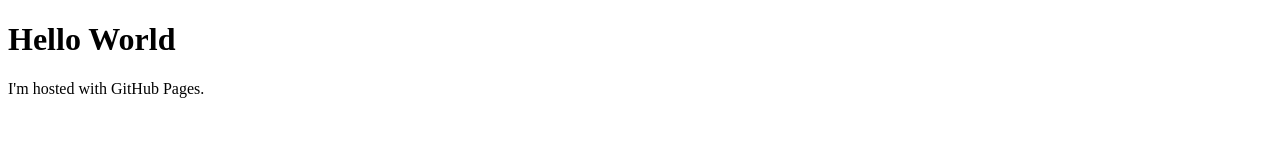
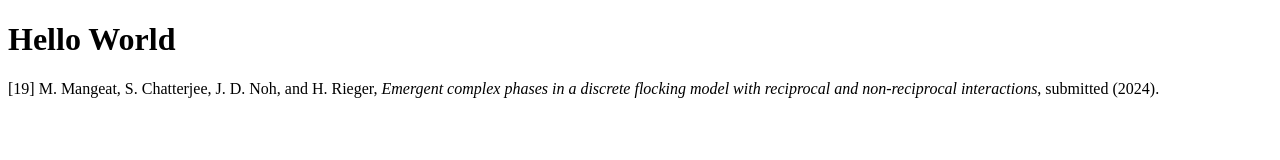
Before and after one commit to MatthieuM64/matthieum64.github.io, a plain HTML site: page index.html in a window 1280 px wide. Drawn offline with Linux system fonts and the light colour scheme.

Commit message:
Update index.html

```diff
--- a/index.html
+++ b/index.html
@@ -2,6 +2,6 @@
 <html>
 <body>
 <h1>Hello World</h1>
-<p>I'm hosted with GitHub Pages.</p>
+<p>[19] M. Mangeat, S. Chatterjee, J. D. Noh, and H. Rieger, <i>Emergent complex phases in a discrete flocking model with reciprocal and non-reciprocal interactions</i>, submitted (2024).</p>
 </body>
 </html>
```
